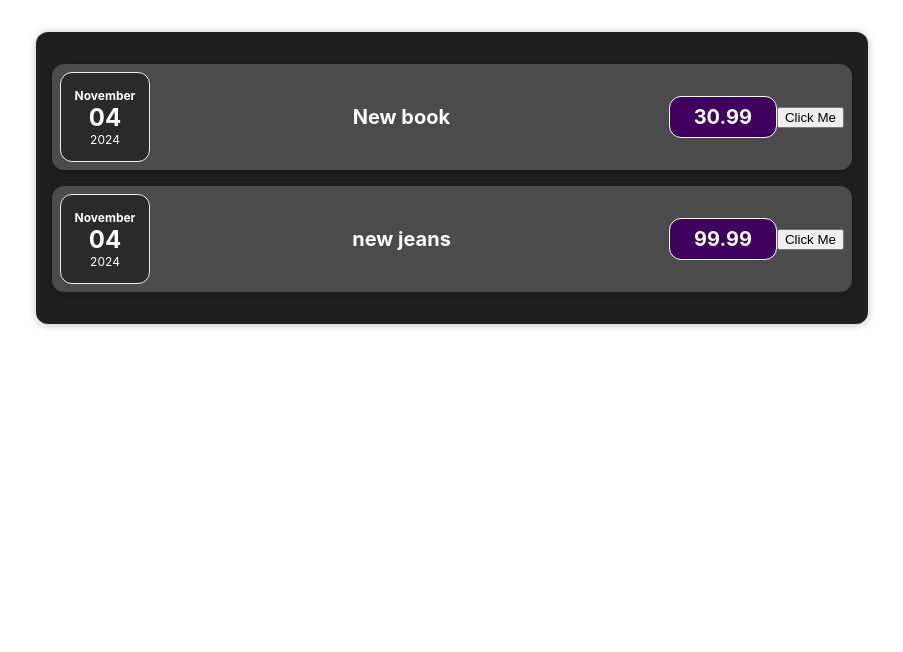
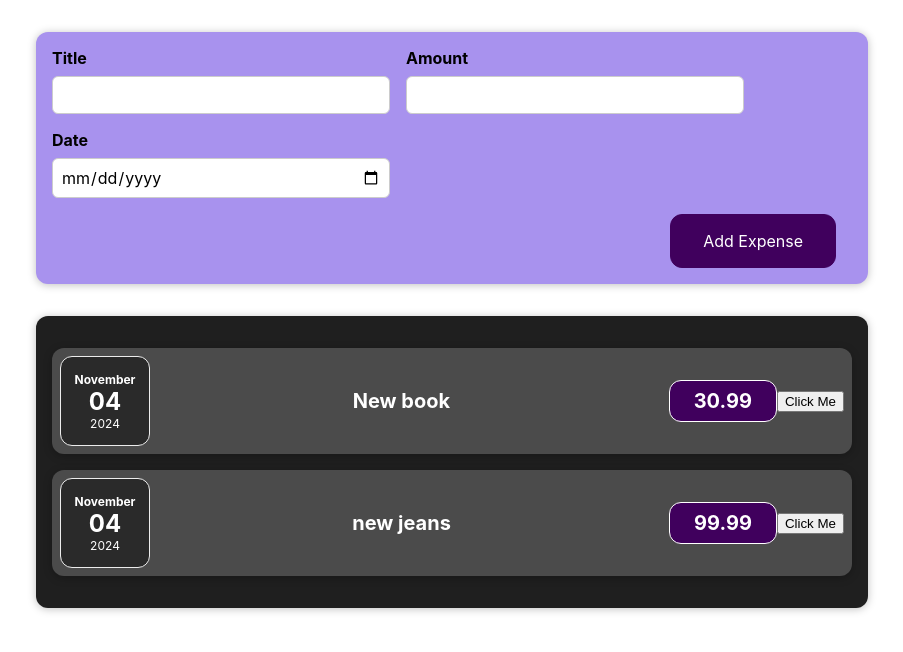
Before and after one commit to rab0ta/expenses, a React (Create React App) app: page / in a window 1280 px wide. Shown: the top 652 px of the page, without its empty margins (188-1091 px from the left). Built offline with nearby package versions, Linux system fonts and the light colour scheme.

Commit message:
11. Vormitöötlus Reactis

```diff
--- a/src/App.js
+++ b/src/App.js
@@ -1,5 +1,7 @@
 import './App.css';
 import Expenses from './components/Expenses/Expenses'
+import NewExpense  from './components/NewExpense/NewExpense';
+
 const App = () => {
   const expenses = [
     {
@@ -13,9 +15,15 @@
       price: 99.99
     }
   ]
+
+  const addExpenseHandler = (expense) => {
+    console.log('In App.js')
+    console.log(expense)
+  }
   return (
     <div className="App">
-    <Expenses expenses={expenses} />
+      <NewExpense onAddExpense={addExpenseHandler}></NewExpense>
+      <Expenses expenses={expenses} />
     </div>
   );
 }
--- /dev/null
+++ b/src/components/NewExpense/ExpenseForm.css
@@ -0,0 +1,64 @@
+.new-expense {
+    background-color: #a892ee;
+    padding: 1rem;
+    margin: 2rem auto;
+    width: 50rem;
+    max-width: 95%;
+    border-radius: 12px;
+    text-align: center;
+    box-shadow: 0 1px 8px rgba(0, 0, 0, 0.25);
+}
+
+.new-expense button {
+    font: inherit;
+    cursor: pointer;
+    padding: 1rem 2rem;
+    border: 1px solid #40005d;
+    background-color: #40005d;
+    color: white;
+    border-radius: 12px;
+    margin-right: 1rem;
+}
+
+.new-expense button:hover,
+.new-expense button:active {
+    background-color: #510674;
+    border-color: #510674;
+}
+
+.new-expense button.alternative {
+    color: #220131;
+    border-color: transparent;
+    background-color: transparent;
+}
+
+.new-expense button.alternative:hover,
+.new-expense button.alternative:active {
+    background-color: #ddb3f8;
+}
+.new-expense__controls {
+    display: flex;
+    flex-wrap: wrap;
+    gap: 1rem;
+    margin-bottom: 1rem;
+    text-align: left;
+}
+
+.new-expense__control label {
+    font-weight: bold;
+    margin-bottom: 0.5rem;
+    display: block;
+}
+
+.new-expense__control input {
+    font: inherit;
+    padding: 0.5rem;
+    border-radius: 6px;
+    border: 1px solid #ccc;
+    width: 20rem;
+    max-width: 100%;
+}
+
+.new-expense__actions {
+    text-align: right;
+}
--- /dev/null
+++ b/src/components/NewExpense/ExpenseForm.js
@@ -0,0 +1,55 @@
+import "./ExpenseForm.css"
+import { useState } from "react"
+
+const ExpenseForm = (props) => {
+    const [enteredTitle, setEnteredTitle] = useState('')
+    const [enteredAmount, setEnteredAmount] = useState('')
+    const [enteredDate, setEnteredDate] = useState('')
+
+    const titleChangeHandler = (event) => {
+        setEnteredTitle(event.target.value)
+    }
+    const amountChangeHandler = (event) => {
+        setEnteredAmount(event.target.value)
+    }
+    const dateChangeHandler = (event) => {
+        setEnteredDate(event.target.value)
+    }
+
+    const submitHandler = (event) =>{
+        event.preventDefault()
+        const expenseData = {
+            title: enteredTitle,
+            amount: enteredAmount,
+            date: new Date(enteredDate)
+        }
+        props.onSaveExpenseData(expenseData)
+        setEnteredTitle('')
+        setEnteredAmount('')
+        setEnteredDate('')
+    }
+    return(
+        <div className="new-expense">
+        <form onSubmit={submitHandler}>
+            <div className="new-expense__controls">
+                <div className="new-expense__control">
+                    <label>Title</label>
+                    <input type="text" onChange={titleChangeHandler} value={enteredTitle}/>
+                </div>
+                <div className="new-expense__control">
+                    <label>Amount</label>
+                    <input type="number" min="0.01" step="0.01" onChange={amountChangeHandler} value={enteredAmount}/>
+                </div>
+                <div className="new-expense__control">
+                    <label>Date</label>
+                    <input type="date" min="2023-01-01" max="2025-01-31" onChange={dateChangeHandler} value={enteredDate}/>
+                </div>
+            </div>
+            <div className="new-expense__actions">
+                <button type="submit">Add Expense</button>
+            </div>
+        </form>
+        </div>
+    )
+}
+export default ExpenseForm
--- /dev/null
+++ b/src/components/NewExpense/NewExpense.js
@@ -0,0 +1,15 @@
+import ExpenseForm from "./ExpenseForm"
+
+const NewExpense = (props) => {
+    const saveExpenseDataHandler = (enteredExpenseData) =>{
+        const expenseData = {
+            ...enteredExpenseData,
+            id: Math.random().toString()
+        }
+        props.onAddExpense(expenseData)
+    }
+    return(
+        <ExpenseForm onSaveExpenseData={saveExpenseDataHandler}/>
+    )
+}
+export default NewExpense
```
